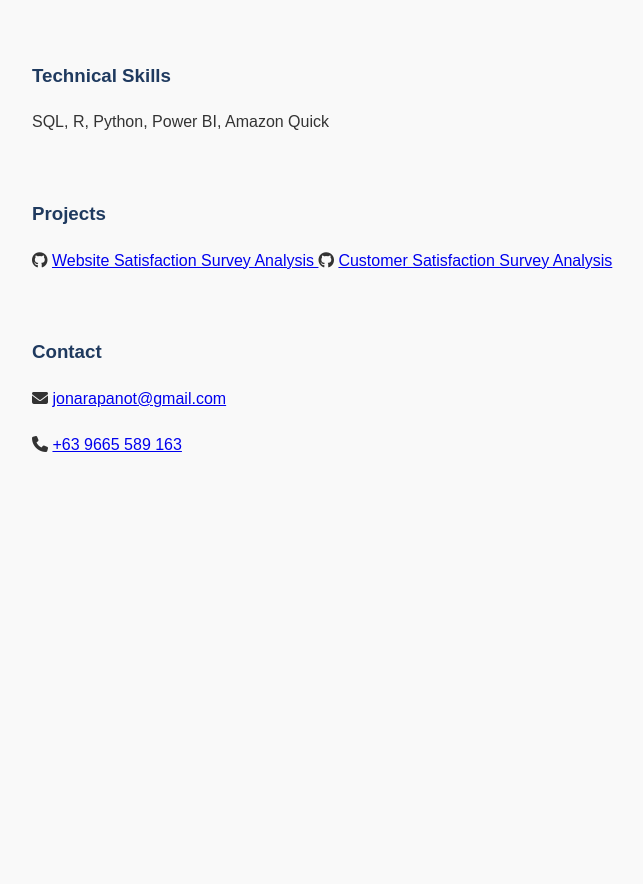
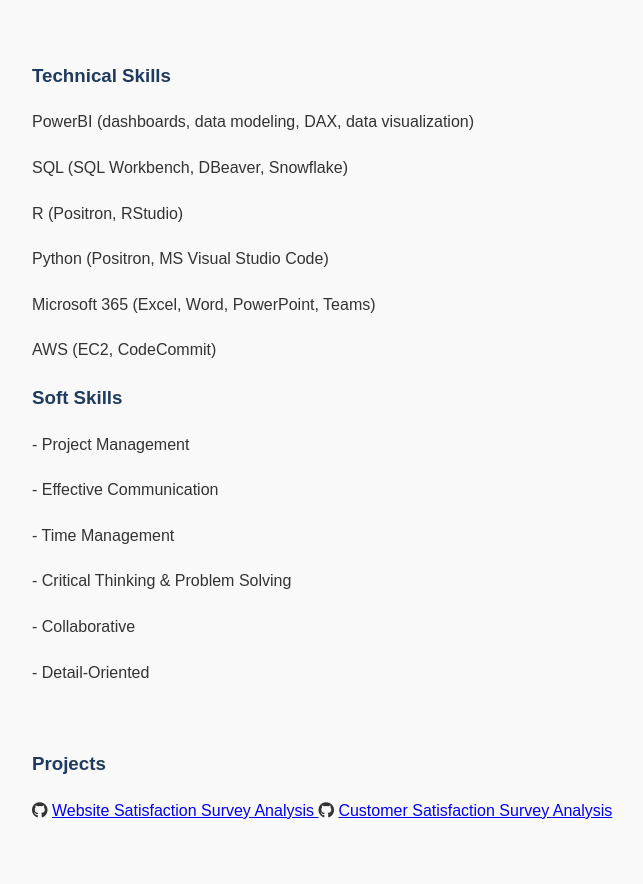
Before and after one commit to jonalyncrapanot/jonalyncrapanot.github.io, a plain HTML site: page index.html in a window 1280 px wide. Shown: the part 1245-2129 px from the top of the page, without its empty margins (256-899 px from the left). Before the commit the page ends 1814 px from the top, so only its background shows below. Drawn offline with Linux system fonts and the light colour scheme.

Commit message:
added skills

```diff
--- a/index.html
+++ b/index.html
@@ -57,7 +57,19 @@
 
     <section id="skills">
       <h3>Technical Skills</h3>
-      <p>SQL, R, Python, Power BI, Amazon Quick</p>
+      <p>PowerBI (dashboards, data modeling, DAX, data visualization)</p>
+      <p>SQL (SQL Workbench, DBeaver, Snowflake)</p>
+      <p>R (Positron, RStudio)</p>
+      <p>Python (Positron, MS Visual Studio Code)</p>
+      <p>Microsoft 365 (Excel, Word, PowerPoint, Teams)</p>
+      <p>AWS (EC2, CodeCommit)</p>
+      <h3>Soft Skills</h3>
+      <p>- Project Management</p>
+      <p>- Effective Communication</p>
+      <p>- Time Management</p>
+      <p>- Critical Thinking & Problem Solving</p>
+      <p>- Collaborative</p>
+      <p>- Detail-Oriented</p>
     </section>
 
     <section id="projects">
```
